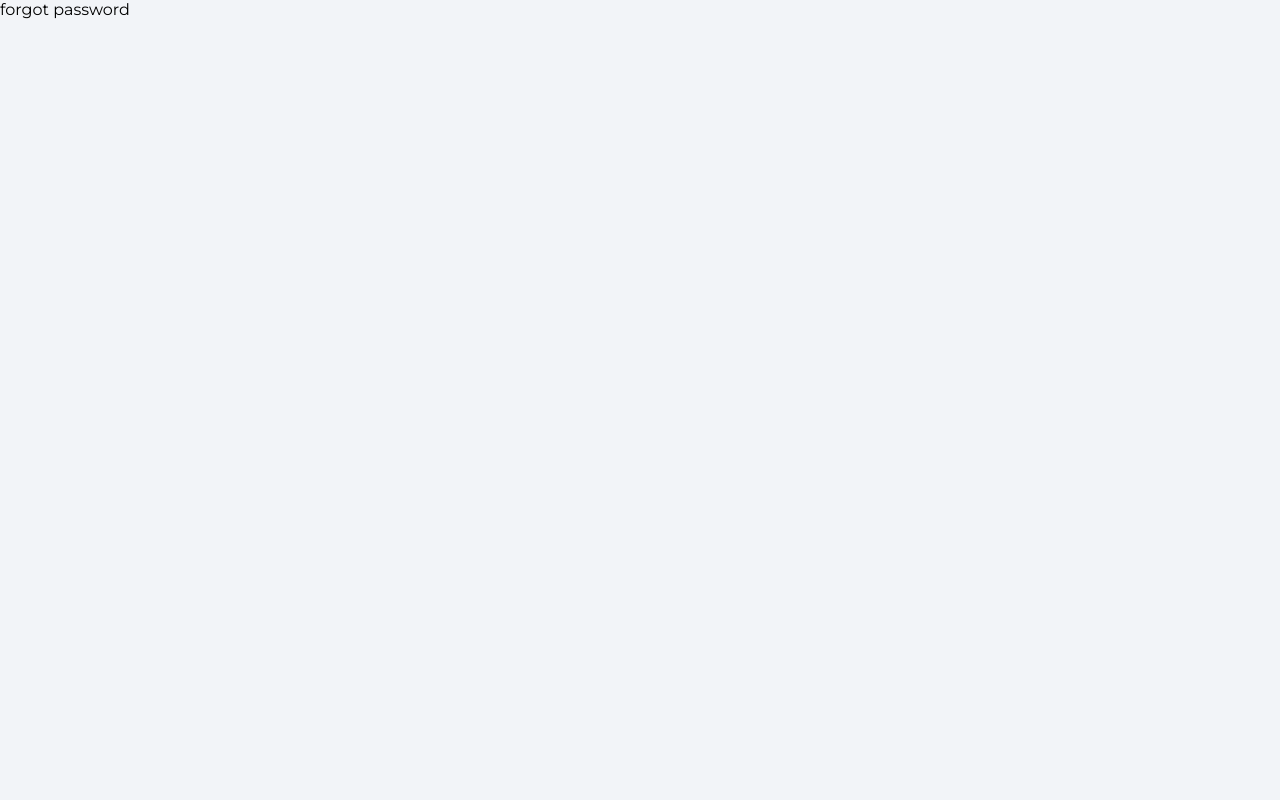
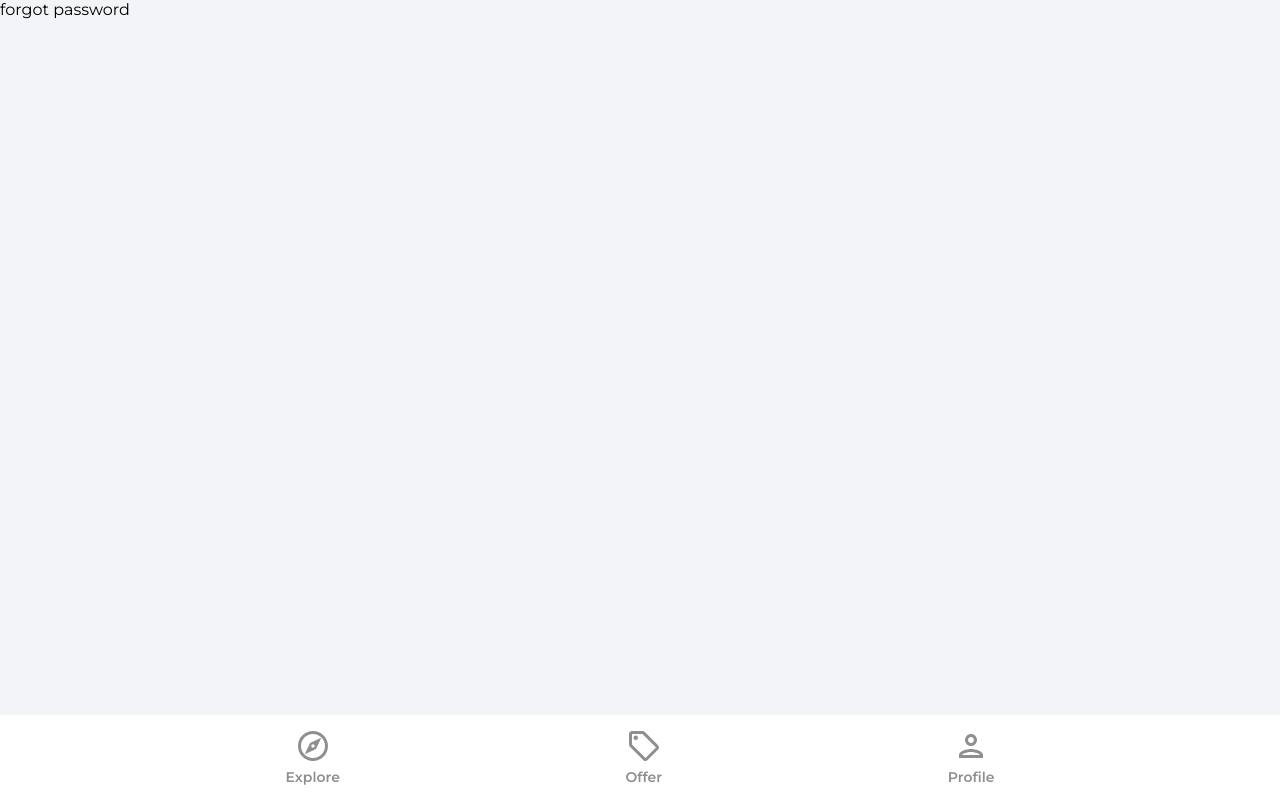
Before and after one commit to Techtees/nexct-housing, a React (Create React App) app: page /forgot-password in a window 1280 px wide. Built offline with nearby package versions, Linux system fonts and the light colour scheme.

Commit message:
Page Routes

```diff
--- a/src/App.js
+++ b/src/App.js
@@ -6,6 +6,7 @@
 import Signup from './pages/Signup'
 import Profile from './pages/Profile'
 import SignUp from './pages/Signup'
+import Navbar from './components/Navbar'
 
 function App() {
   return (
@@ -19,6 +20,7 @@
           <Route path='/profile' element={<SignIn />} />
           <Route path='/forgot-password' element={<ForgotPassword />} />
         </Routes>
+        <Navbar />
      </Router>
     </div>
   );
--- /dev/null
+++ b/src/components/Navbar.jsx
@@ -0,0 +1,74 @@
+import { useNavigate, useLocation} from 'react-router-dom'
+import {ReactComponent as OfferIcon} from '../assets/svg/localOfferIcon.svg'
+import {ReactComponent as ExploreIcon} from '../assets/svg/exploreIcon.svg'
+import {ReactComponent as PersonOutLineIcon} from '../assets/svg/personOutlineIcon.svg'
+
+function Navbar() {
+    const navigate = useNavigate()
+    const location = useLocation()
+
+    const pathMatchRoute = (route) => {
+        if(route == location.pathname){
+            return true
+        }
+    }
+    return (
+        <footer className='navbar'>
+            <nav className="navbarNav">
+                <ul className="navbarListItems">
+                    <li
+                       className="navbarListItem"
+                       onClick={() => navigate ('/') }
+                    >
+                        <ExploreIcon
+                            fill={pathMatchRoute('/') ? '#2c2c2c': '#8f8f8f'}
+                            width='36px'
+                            height='36px' />
+                        <p
+                            className={
+                                pathMatchRoute('/') ? 'navbarListItemNameActive' : 'navbarListItemName'
+                            }
+                        >
+                            Explore
+                        </p>
+                    </li>
+                    <li
+                      className="navbarListItem"
+                       onClick={() => navigate ('offers') }
+                    >
+                        <OfferIcon
+                            fill={pathMatchRoute('/offers') ? '#2c2c2c': '#8f8f8f'}
+                            width='36px'
+                            height='36px'
+                        />
+                        <p
+                            className={
+                                pathMatchRoute('/offers') ? 'navbarListItemNameActive' : 'navbarListItemName'
+                            }
+                        >
+                             Offer
+                        </p>
+                    </li>
+                    <li
+                        className="navbarListItem"
+                        onClick={() => navigate ('/profile') }
+                    >
+                        <PersonOutLineIcon
+                            fill={pathMatchRoute('/profile') ? '#2c2c2c': '#8f8f8f'}
+                            width='36px' height='36px'
+                         />
+                        <p
+                            className={
+                                pathMatchRoute('/profile') ? 'navbarListItemNameActive' : 'navbarListItemName'
+                            }
+                        >
+                            Profile
+                        </p>
+                    </li>
+                </ul>
+            </nav>
+        </footer>
+    )
+}
+
+export default Navbar;
```
